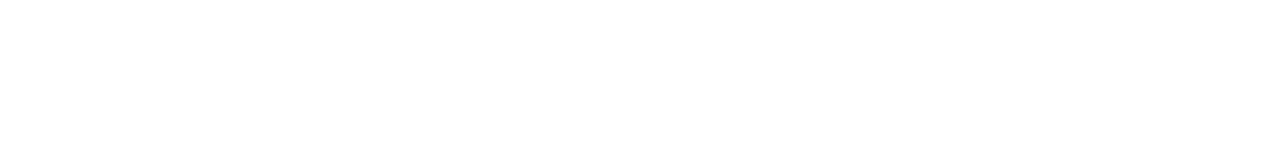
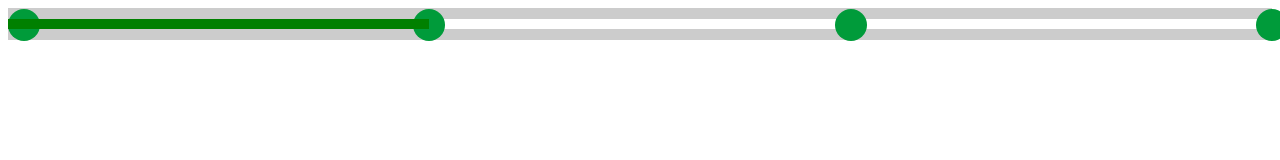
Before and after one commit to julioizquierdomejia/progressnav, a plain HTML site: page index.html in a window 1280 px wide. Drawn offline with Linux system fonts and the light colour scheme.

Commit message:
se armo el repositorio con los archivos avanzados

```diff
--- a/css/progressnav.css
+++ b/css/progressnav.css
@@ -0,0 +1,115 @@
+nav{
+	position: relative;
+	width: 100%;
+	margin: 0px auto;
+	height: 32px;
+	background-color: #ccc;
+}
+
+ul.fullnav{
+	list-style: none;
+	width: 100%;
+	margin: 0;
+	padding: 0;
+	border: 0;
+	/*font-size: 0;*/
+	text-align: center;
+	background-color: white;
+    position: absolute;
+    height: 10px;
+    top: 50%;
+    margin-top: -5px;
+}
+ul.fullnav:after {
+    content: " ";
+    width: 0;
+	margin: 0;
+	padding: 0;
+	border: 0;
+	/*font-size: 0;*/
+	text-align: center;
+	background-color: green;
+    position: absolute;
+    height: 10px;
+    top: 50%;
+    left: 0;
+    margin-top: -5px;
+}
+
+ul.fullnav[data-step="step-0"]:after {
+    width: 0;
+}
+ul.fullnav[data-step="step-1"]:after {
+    width: 33.33%;
+}
+ul.fullnav[data-step="step-2"]:after {
+    width: 66.66%;
+}
+
+ul.fullnav[data-step="step-3"]:after {
+    width: 100%;
+}
+
+ul.fullnav li {
+	display: block;
+	margin: 0;
+	padding: 0;
+	font-size: 18px;
+	line-height: 60px;
+	width: 32px;
+	height: 32px;
+	background-color: #009b3a;
+	border-radius: 20px;
+    position:absolute;
+    top: -10px;
+    left: 0;
+
+
+}
+
+ul.fullnav li:nth-of-type(2) {
+    left: 33.33%;
+    margin-left: -16px;
+}
+ul.fullnav li:nth-of-type(3) {
+    left: 66.66%;
+    margin-left: -16px;
+}
+
+ul.fullnav li:nth-of-type(4) {
+    left: 100%;
+    margin-left: -16px;
+}
+
+
+ul.fullnav li:before {
+	content: " ";
+	width: 90%;
+	height: 2px;
+	background: #009b3a;
+	position: absolute;
+	top: 50%;
+	left: 50%;
+	margin-left: -45%;
+}
+
+ul.fullnav li a {
+	display: block;
+	padding: 0 16px;
+	text-decoration: none;
+	/*text-transform: uppercase;*/
+	color: #00A89C;
+}
+
+
+ul.fullnav li:hover a {
+	background: #00A89C;
+	color: white;
+}
+
+a:active{outline: none;}
+
+.menuActive{
+	background: #00A89C;
+	color: white!important;
+}
--- a/index.html
+++ b/index.html
@@ -6,6 +6,13 @@
 	<link rel="stylesheet" href="css/progressnav.css">
 </head>
 <body>
-
+	<nav>
+		<ul class="fullnav" data-step="step-1">
+			<li><a href="#"></a></li>
+			<li><a href="#"></a></li>
+			<li><a href="#"></a></li>
+			<li><a href="#"></a></li>
+		</ul>
+	</nav>
 </body>
 </html>
```
